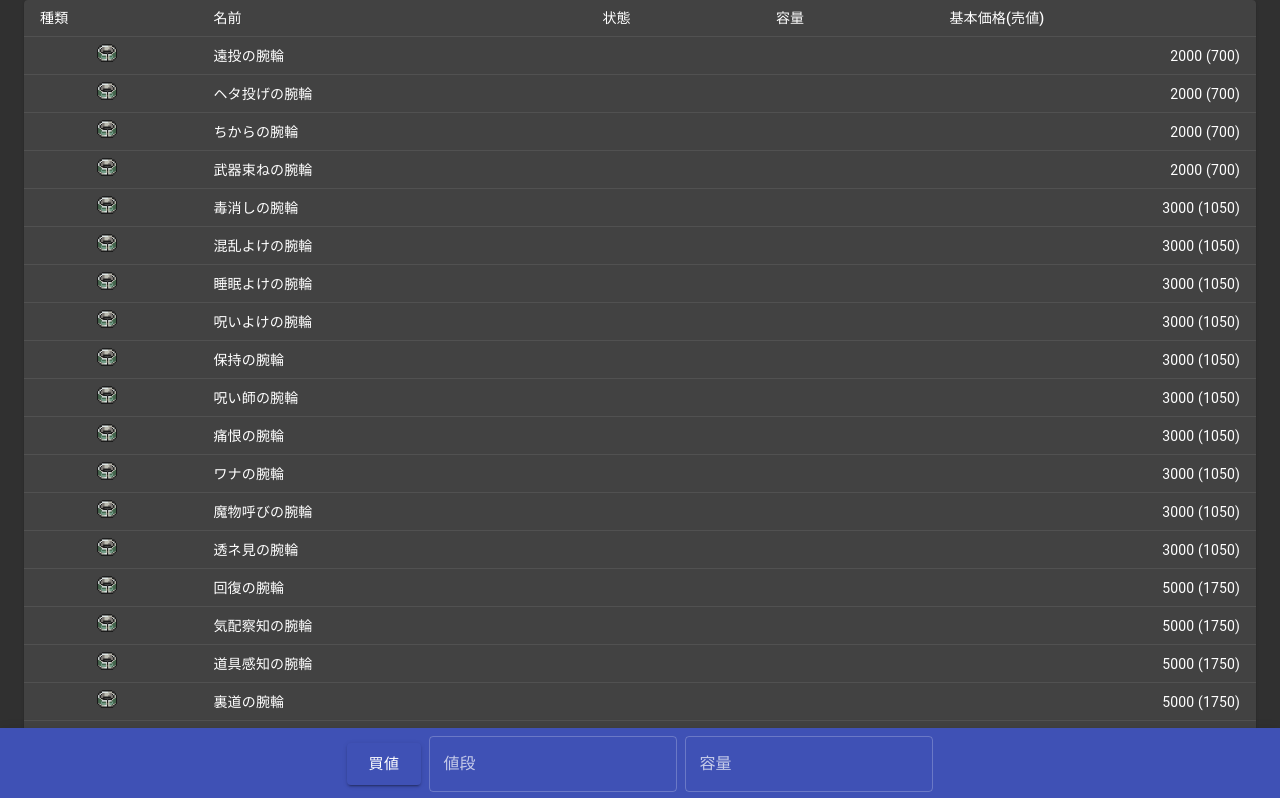
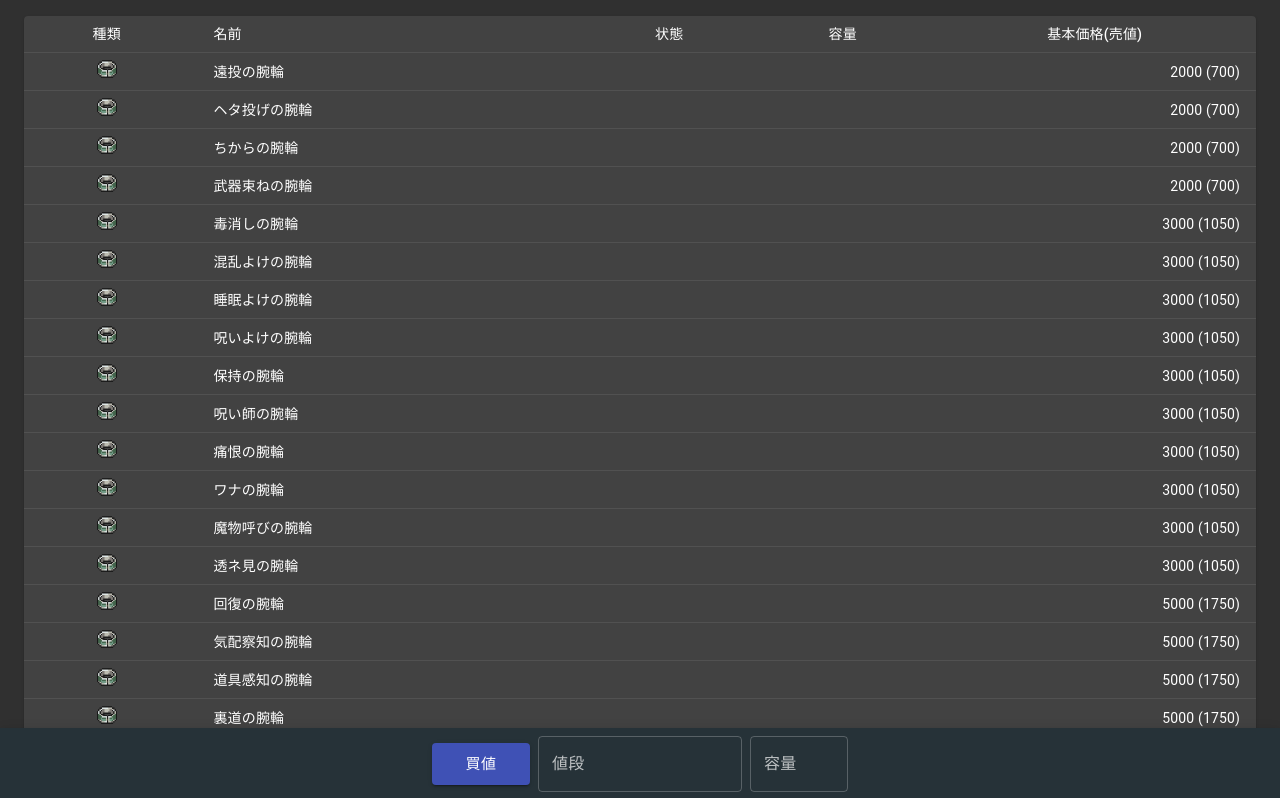
Before and after one commit to ytois/shiren5_identification, a React (Create React App) app: page / in a window 1280 px wide. Shown: the top 798 px of the page. Built offline with nearby package versions, Linux system fonts and the light colour scheme.

Commit message:
fix layout

```diff
--- a/src/App.tsx
+++ b/src/App.tsx
@@ -2,15 +2,24 @@ import React, { useState } from 'react'
 import InputArea from './components/InputArea'
 import ItemTable from './components/ItemTable'
 import { Container } from '@material-ui/core'
+import { makeStyles } from '@material-ui/core/styles'
+
+const useStyles = makeStyles((theme) => ({
+  container: {
+    marginTop: theme.spacing(2),
+    marginBottom: theme.spacing(10),
+  },
+}))
 
 // eslint-disable-next-line @typescript-eslint/explicit-module-boundary-types
 function App() {
+  const classes = useStyles()
+
   const [price, setPrice] = useState<number | null>(null)
   const [priceType, setPriceType] = useState<'buy' | 'sell'>('buy')
   const [capacity, setCapacity] = useState<number | null>(null)
 
   const changePrice = (price: number | null) => {
-    console.log(price)
     setPrice(price)
   }
 
@@ -32,7 +41,7 @@ function App() {
         onChangePriceType={changePriceType}
         onChangeCapacity={changeCapacity}
       />
-      <Container>
+      <Container className={classes.container}>
         <ItemTable price={price} priceType={priceType} capacity={capacity} />
       </Container>
     </div>
--- a/src/components/InputArea.tsx
+++ b/src/components/InputArea.tsx
@@ -1,4 +1,4 @@
-import React, { useState, useMemo } from 'react'
+import React, { useMemo } from 'react'
 import { AppBar, Button, Grid, TextField } from '@material-ui/core'
 import { makeStyles } from '@material-ui/core/styles'
 
@@ -7,6 +7,7 @@ const useStyles = makeStyles((theme) => ({
     top: 'auto',
     bottom: 0,
     padding: theme.spacing(1),
+    backgroundColor: '#263238',
   },
 }))
 
@@ -66,26 +67,28 @@ const InputArea = (props: Props) => {
         alignItems="center"
         spacing={1}
       >
-        <Grid item>
+        <Grid item lg={1} md={2} xs={2}>
           <Button
             color={priceTypeColor}
             variant="contained"
             size="large"
             onClick={changePriceType}
+            fullWidth
           >
             {priceTypeText}
           </Button>
         </Grid>
-        <Grid item>
+        <Grid item lg={2} md={4} xs={8}>
           <TextField
             label="値段"
             type="number"
             variant="outlined"
             value={props.price || ''}
             onChange={onChangePrice}
+            fullWidth
           />
         </Grid>
-        <Grid item>
+        <Grid item lg={1} md={2} xs={2}>
           <TextField
             label="容量"
             type="number"
--- a/src/components/ItemTable.tsx
+++ b/src/components/ItemTable.tsx
@@ -7,6 +7,7 @@ import {
   TableHead,
   TableRow,
   Paper,
+  Hidden,
 } from '@material-ui/core'
 import ItemIcon from './ItemIcon'
 import ItemMaster from '../items.json'
@@ -43,11 +44,13 @@ export default function ItemTable(props: Props) {
       <Table size="small" aria-label="a dense table">
         <TableHead>
           <TableRow>
-            <TableCell>種類</TableCell>
+            <TableCell align="center">種類</TableCell>
             <TableCell>名前</TableCell>
-            <TableCell>状態</TableCell>
-            <TableCell>容量</TableCell>
-            <TableCell>基本価格(売値)</TableCell>
+            <TableCell align="center">状態</TableCell>
+            <TableCell align="center">容量</TableCell>
+            <Hidden xsDown>
+              <TableCell align="center">基本価格(売値)</TableCell>
+            </Hidden>
           </TableRow>
         </TableHead>
         <TableBody>
@@ -62,9 +65,11 @@ export default function ItemTable(props: Props) {
                 {item.curse ? '呪' : null}
               </TableCell>
               <TableCell align="center">{item.capacity}</TableCell>
-              <TableCell align="right">
-                {item.bid_price} ({item.selling_price})
-              </TableCell>
+              <Hidden xsDown>
+                <TableCell align="right">
+                  {item.bid_price} ({item.selling_price})
+                </TableCell>
+              </Hidden>
             </TableRow>
           ))}
         </TableBody>
```
